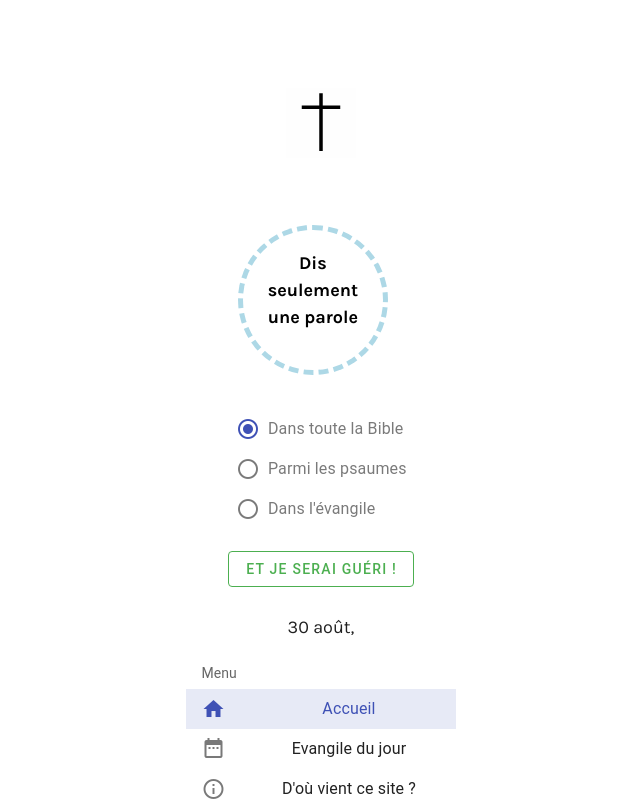
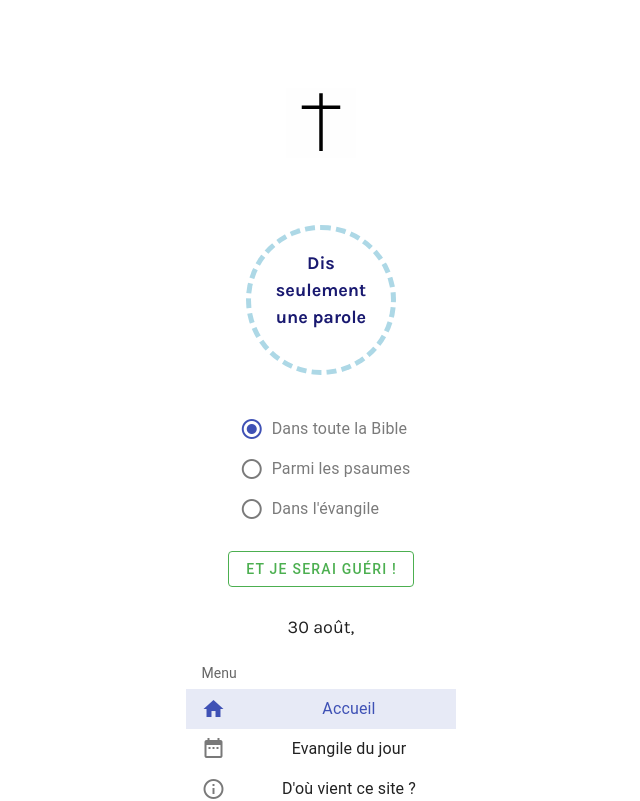
Before and after one commit to jmcob/uneparole.love, a Vue app: page / in a window 1280 px wide. Shown: the top 801 px of the page, without its empty margins (319-959 px from the left). Built offline with nearby package versions, Linux system fonts and the light colour scheme; no server answers; the database is empty.

Commit message:
un centrage

```diff
--- a/src/components/BlueButton.vue
+++ b/src/components/BlueButton.vue
@@ -1,7 +1,7 @@
 <template>
   <div class="button-container">
     <div v-if="this.$store.state.wordClick"></div>
-    <div v-else>
+    <div class="buttons" v-else>
       <h1
         @click="BookBooleanActivator(), DisplayParole(all, ps, gosp)"
         :style="{ animationName: 'spin' }"
--- a/src/style.scss
+++ b/src/style.scss
@@ -24,6 +24,12 @@ padding: 5px;
     padding: 3vw;
     width: 94vw;
     max-width: 500px;
+}
+
+.button-container {
+    display: flex;
+        flex-direction: column;
+        align-items: center;
 }
 
 // about section
@@ -110,7 +116,7 @@ h1 {
     padding: 20px;
     font-size: large;
     background: white;
-    color: black;
+    color: midnightblue;
     border: 5px dashed lightblue;
     cursor: pointer;
     border-radius: 50%;
@@ -119,6 +125,12 @@ h1 {
     animation-duration: 700ms;
     animation-fill-mode: forwards;
     animation-timing-function: cubic-bezier(0.35, 0.36, 0.72, 0.72);
+}
+
+.buttons {
+        display: flex;
+            flex-direction: column;
+            align-items: center;
 }
 
  input[type='radio'] {
```
